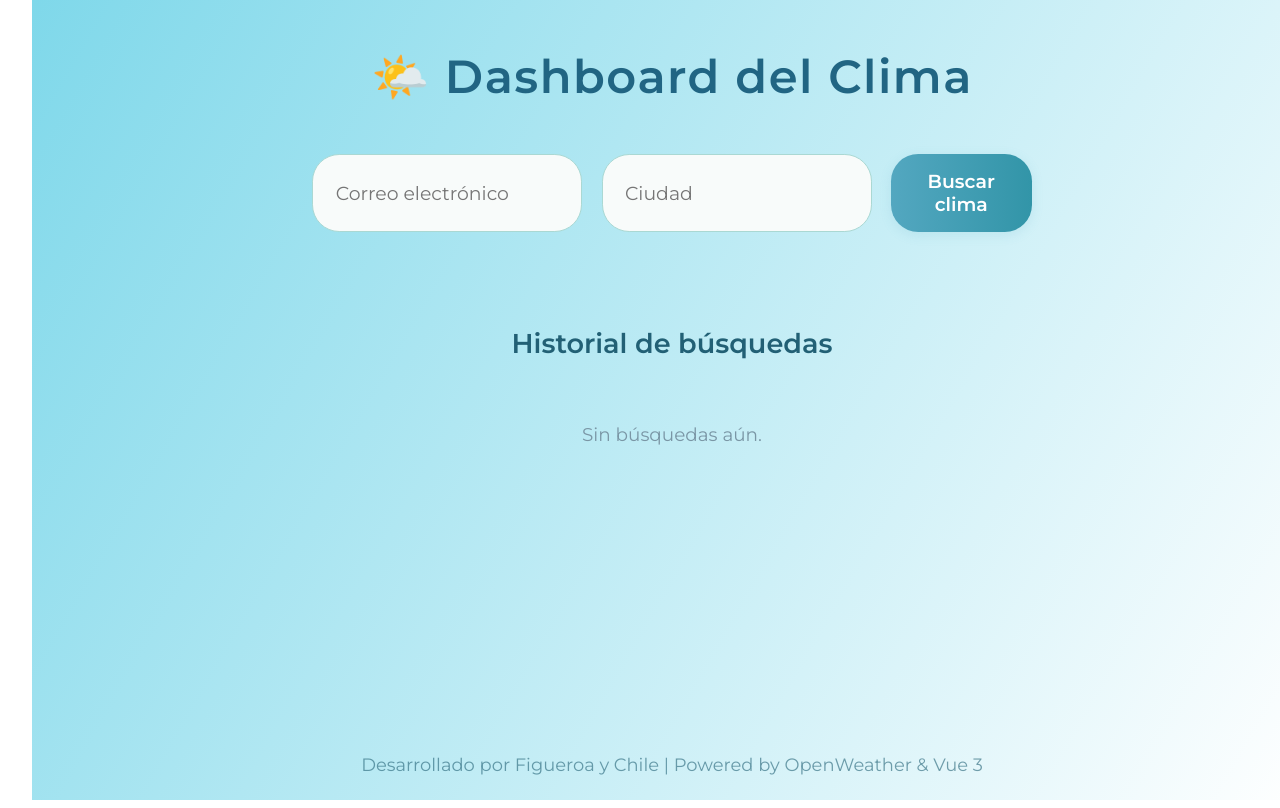
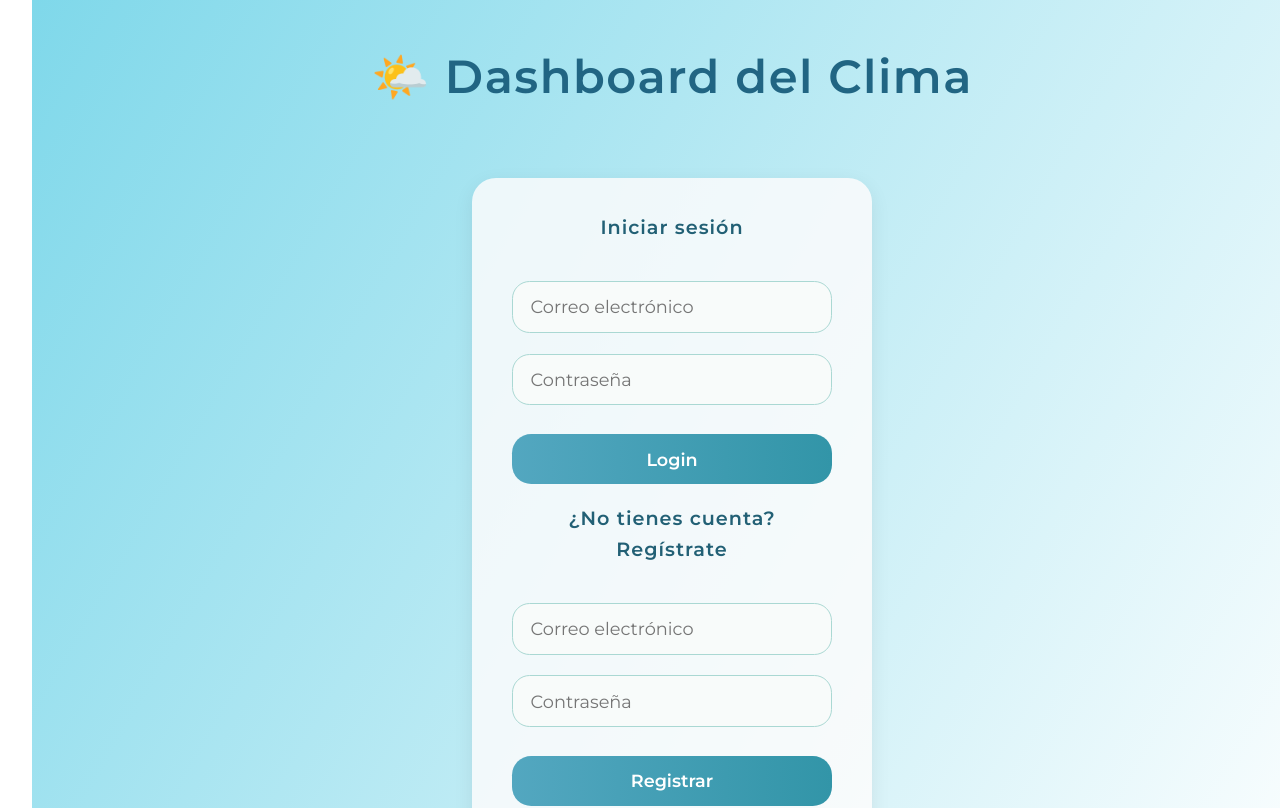
Before and after one commit to DweskZ/prueba_CodexCLI, a Vue app in the folder frontend/: page / in a window 1280 px wide. Shown: the top 808 px of the page. Built offline with nearby package versions, Linux system fonts and the light colour scheme.

Commit message:
login y registrar

```diff
--- a/frontend/src/App.vue
+++ b/frontend/src/App.vue
@@ -1,18 +1,55 @@
 <template>
-  <!-- Fondo de dashboard a pantalla completa -->
   <div class="dashboard-bg">
     <div class="container">
-      <!-- Título principal -->
       <h1 class="main-title">🌤️ Dashboard del Clima</h1>
-      <!-- Formulario de búsqueda -->
-      <form @submit.prevent="buscarClima" class="search-form">
+
+      <!-- Login / Registro -->
+      <div v-if="!user" class="auth-card">
+        <!-- Formulario Login -->
+        <form @submit.prevent="loginUser" class="auth-form">
+          <h2>Iniciar sesión</h2>
           <input
-          v-model="email"
-          @change="guardarEmail"
+            v-model="loginEmail"
             type="email"
             placeholder="Correo electrónico"
             required
           />
+          <input
+            v-model="loginPassword"
+            type="password"
+            placeholder="Contraseña"
+            required
+          />
+          <button type="submit">Login</button>
+        </form>
+        <!-- Formulario Registro -->
+        <form @submit.prevent="registerUser" class="auth-form" style="margin-top:1.2rem;">
+          <h2>¿No tienes cuenta? Regístrate</h2>
+          <input
+            v-model="registerEmail"
+            type="email"
+            placeholder="Correo electrónico"
+            required
+          />
+          <input
+            v-model="registerPassword"
+            type="password"
+            placeholder="Contraseña"
+            required
+          />
+          <button type="submit" class="register-btn">Registrar</button>
+        </form>
+        <div v-if="authMsg" class="error-msg">{{ authMsg }}</div>
+      </div>
+
+      <!-- Dashboard: solo si está logueado -->
+      <div v-else>
+        <div class="user-bar">
+          <span>Hola, {{ user.email }}</span>
+          <button class="logout" @click="logout">Cerrar sesión</button>
+        </div>
+
+        <form @submit.prevent="buscarClima" class="search-form">
           <input
             v-model="ciudad"
             type="text"
@@ -22,7 +59,6 @@
           <button type="submit">Buscar clima</button>
         </form>
 
-      <!-- Historial de búsquedas -->
         <h2 class="history-title">Historial de búsquedas</h2>
         <div v-if="historial.length === 0" class="empty">Sin búsquedas aún.</div>
         <div v-else class="cards-grid">
@@ -55,65 +91,126 @@
           </div>
         </div>
       </div>
-    <!-- Pie de página -->
-    <footer class="footer">
-      Desarrollado por Figueroa y Chile | Powered by OpenWeather & Vue 3
-    </footer>
+    </div>
+    <footer class="footer">Desarrollado por Figueroa y Chile | Powered by OpenWeather & Vue 3</footer>
   </div>
 </template>
 
 <script setup>
-// Importamos las utilidades de Vue
+// --- Importaciones y variables reactivas ---
 import { ref, onMounted } from 'vue'
 
-// Variables reactivas para email, ciudad y el historial de búsquedas
-const email = ref(localStorage.getItem('email') || '')
+// Estado de usuario y mensajes
+const user = ref(JSON.parse(localStorage.getItem('user') || 'null'))
+const authMsg = ref('')
+
+// Login
+const loginEmail = ref('')
+const loginPassword = ref('')
+
+// Registro
+const registerEmail = ref('')
+const registerPassword = ref('')
+
+// Función de login
+async function loginUser() {
+  authMsg.value = ""
+  if (!loginEmail.value || !loginPassword.value) return
+
+  const loginResp = await fetch('http://localhost:3000/api/auth/simple-login', {
+    method: 'POST',
+    headers: { 'Content-Type': 'application/json' },
+    body: JSON.stringify({ email: loginEmail.value, password: loginPassword.value })
+  })
+
+  if (loginResp.ok) {
+    const data = await loginResp.json()
+    user.value = data.user
+    localStorage.setItem('user', JSON.stringify(data.user))
+    obtenerHistorial()
+    loginEmail.value = ""
+    loginPassword.value = ""
+    return
+  }
+  const errorData = await loginResp.json()
+  authMsg.value = errorData.message || "Error de login"
+}
+
+// Función de registro
+async function registerUser() {
+  authMsg.value = ""
+  if (!registerEmail.value || !registerPassword.value) return
+
+  const regResp = await fetch('http://localhost:3000/api/auth/register', {
+    method: 'POST',
+    headers: { 'Content-Type': 'application/json' },
+    body: JSON.stringify({ email: registerEmail.value, password: registerPassword.value })
+  })
+  if (regResp.ok) {
+    const data = await regResp.json()
+    user.value = data.user
+    localStorage.setItem('user', JSON.stringify(data.user))
+    obtenerHistorial()
+    registerEmail.value = ""
+    registerPassword.value = ""
+    return
+  } else {
+    const err = await regResp.json()
+    authMsg.value = err.message || 'Error al registrar usuario'
+  }
+}
+
+// Cerrar sesión
+function logout() {
+  user.value = null
+  localStorage.removeItem('user')
+  ciudad.value = ""
+  historial.value = []
+}
+
+// --- Búsqueda y manejo del historial ---
 const ciudad = ref('')
 const historial = ref([])
 
-// Guarda el email en localStorage cuando cambia
-function guardarEmail() {
-  localStorage.setItem('email', email.value)
-}
-
-// Devuelve la URL del icono del clima de OpenWeather
 function getIcon(icon) {
   return `http://openweathermap.org/img/wn/${icon}@2x.png`
 }
 
-// Formatea la fecha a un string legible
 function formatFecha(fecha) {
   return new Date(fecha).toLocaleString()
 }
 
-// Hace la búsqueda de clima usando el backend
+// Buscar clima y actualizar historial
 async function buscarClima() {
-  if (!email.value || !ciudad.value) return
+  if (!user.value || !ciudad.value) return
+
   await fetch('http://localhost:3000/api/weather/search', {
     method: 'POST',
     headers: { 'Content-Type': 'application/json' },
-    body: JSON.stringify({ email: email.value, city: ciudad.value }),
+    body: JSON.stringify({ email: user.value.email, city: ciudad.value }),
   })
+  ciudad.value = ""
   obtenerHistorial()
 }
 
-// Obtiene el historial de búsquedas del backend
+// Obtener historial del usuario logueado
 async function obtenerHistorial() {
-  if (!email.value) return
-  const resp = await fetch(`http://localhost:3000/api/weather/history/${email.value}`)
+  if (!user.value) return
+  const resp = await fetch(`http://localhost:3000/api/weather/history/${user.value.email}`)
   if (resp.ok) {
     historial.value = await resp.json()
   }
 }
 
-// Carga el historial cuando el componente se monta
-onMounted(obtenerHistorial)
+onMounted(() => {
+  if (user.value) obtenerHistorial()
+})
 </script>
 
 <style scoped>
 @import url('https://fonts.googleapis.com/css2?family=Montserrat:wght@400;600&display=swap');
 
-/* Fondo degradado a pantalla completa */
+/* Fondo a pantalla completa */
 .dashboard-bg {
   min-height: 100vh;
   min-width: 100vw;
@@ -123,8 +220,6 @@ onMounted(obtenerHistorial)
   flex-direction: column;
   justify-content: space-between;
 }
-
-/* Container central ancho, máximo 1100px y margen auto */
 .container {
   width: 100vw;
   max-width: 1100px;
@@ -135,8 +230,6 @@ onMounted(obtenerHistorial)
   flex-direction: column;
   align-items: center;
 }
-
-/* Título principal */
 .main-title {
   text-align: center;
   font-size: 2.9rem;
@@ -146,7 +239,93 @@ onMounted(obtenerHistorial)
   letter-spacing: 1.5px;
 }
 
-/* Formulario de búsqueda con inputs grandes */
+/* Tarjeta de login/registro */
+.auth-card {
+  background: #fffdfdce;
+  border-radius: 1.5rem;
+  box-shadow: 0 6px 20px #00000013;
+  padding: 2.1rem 2.5rem;
+  margin: 1.5rem 0 2.5rem 0;
+  width: 100%;
+  max-width: 400px;
+}
+.auth-form {
+  display: flex;
+  flex-direction: column;
+  gap: 1.3rem;
+}
+.auth-form h2 {
+  color: #226075;
+  margin-bottom: 1.1rem;
+  font-size: 1.2rem;
+  text-align: center;
+  font-weight: 600;
+  letter-spacing: 1px;
+}
+.auth-form input {
+  padding: 0.9rem 1.1rem;
+  border-radius: 1.1rem;
+  border: 1.3px solid #aad8d3;
+  font-size: 1.11rem;
+  outline: none;
+  background: #f8fbfa;
+  font-family: 'Montserrat', Arial, sans-serif;
+}
+.auth-form button {
+  background: linear-gradient(90deg, #53a7c0 0%, #3295a8 100%);
+  color: white;
+  padding: 0.9rem 0;
+  border-radius: 1.2rem;
+  font-size: 1.1rem;
+  border: none;
+  font-weight: 700;
+  cursor: pointer;
+  margin-top: 0.5rem;
+  font-family: 'Montserrat', Arial, sans-serif;
+}
+.auth-form button:hover {
+  background: linear-gradient(90deg, #3295a8 0%, #53a7c0 100%);
+  transform: scale(1.04);
+}
+.register-btn {
+  background: linear-gradient(90deg, #6dc96d 0%, #379b3a 100%);
+  color: white;
+  font-weight: 700;
+}
+.register-btn:hover {
+  background: linear-gradient(90deg, #379b3a 0%, #6dc96d 100%);
+}
+.error-msg {
+  color: #e74c3c;
+  margin-top: 0.7rem;
+  text-align: center;
+  font-size: 1.05rem;
+  font-weight: 500;
+}
+.user-bar {
+  display: flex;
+  justify-content: flex-end;
+  align-items: center;
+  width: 100%;
+  gap: 1rem;
+  font-size: 1.1rem;
+  margin-bottom: 1.3rem;
+}
+.logout {
+  background: #ee706b;
+  color: #fff;
+  border: none;
+  border-radius: 1rem;
+  padding: 0.6rem 1.2rem;
+  cursor: pointer;
+  font-weight: 600;
+  font-size: 1rem;
+}
+.logout:hover {
+  background: #c0392b;
+}
+
+/* Formulario búsqueda ciudad */
 .search-form {
   display: flex;
   gap: 1.2rem;
@@ -186,8 +365,6 @@ onMounted(obtenerHistorial)
   background: linear-gradient(90deg, #3295a8 0%, #53a7c0 100%);
   transform: translateY(-2px) scale(1.04);
 }
-
-/* Título del historial */
 .history-title {
   margin: 2.8rem 0 1.7rem 0;
   font-size: 1.7rem;
@@ -195,16 +372,12 @@ onMounted(obtenerHistorial)
   font-weight: 600;
   text-align: center;
 }
-
-/* Texto cuando no hay búsquedas */
 .empty {
   text-align: center;
   color: #7a96a5;
   font-size: 1.15rem;
   margin-top: 1.7rem;
 }
-
-/* Grid de tarjetas */
 .cards-grid {
   width: 100%;
   display: grid;
@@ -212,8 +385,6 @@ onMounted(obtenerHistorial)
   gap: 1.7rem;
   margin-bottom: 2.5rem;
 }
-
-/* Tarjetas del clima */
 .weather-card {
   background: #ffffffdb;
   border-radius: 1.5rem;
@@ -262,8 +433,6 @@ onMounted(obtenerHistorial)
   color: #357fa6;
   font-weight: 500;
 }
-
-/* Pie de página siempre abajo */
 .footer {
   text-align: center;
   color: #22607599;
@@ -274,7 +443,6 @@ onMounted(obtenerHistorial)
   width: 100vw;
   background: transparent;
 }
-
 @media (max-width: 900px) {
   .container {
     max-width: 98vw;
@@ -297,5 +465,9 @@ onMounted(obtenerHistorial)
     width: 95vw;
     max-width: 360px;
   }
+  .auth-card {
+    padding: 1.2rem 0.6rem;
+    max-width: 97vw;
+  }
 }
 </style>
```
Lines whose indentation alone changed are shown as unchanged.
